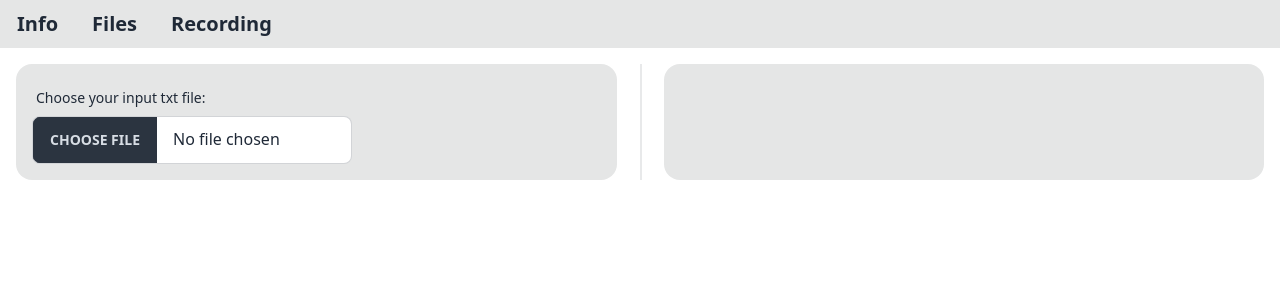
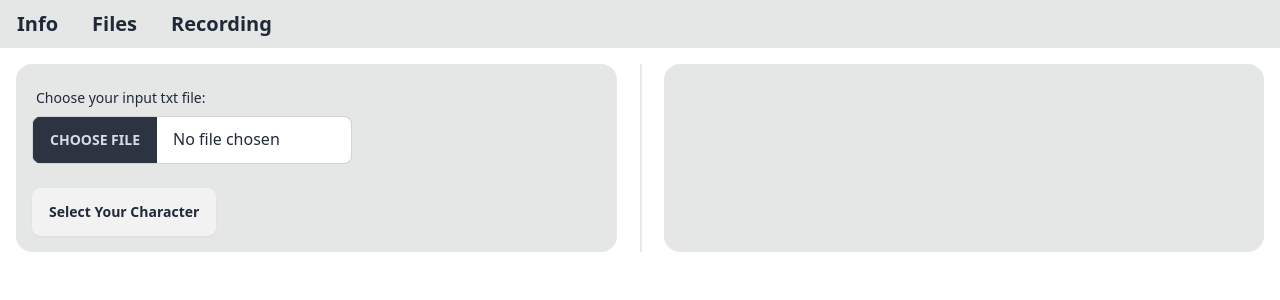
Before and after one commit to jones-erin-650/Movelist-Recorder, a React (Vite) app in the folder electron-vite/: page /files in a window 1280 px wide. Shown: the top 300 px of the page. Built offline with nearby package versions, Linux system fonts and the light colour scheme.

Commit message:
made some dropdown components

```diff
--- /dev/null
+++ b/electron-vite/src/View/Components/Inputs/BasicDropdown.tsx
@@ -0,0 +1,27 @@
+import React from 'react'
+
+// gets passed in an array of characters and renders them in a selectable list so it's scaleable with other games
+const BasicDropdown = ({characters}: {characters: string[]}) => {
+  return (
+    <>
+      <div className="dropdown dropdown-bottom">
+        <div tabIndex={0} role="button" className="btn ">Select Your Character</div>
+          <div className="max-h-screen overflow-y-auto">
+            <ul tabIndex={0} className="dropdown-content z-[1] menu p-2 shadow bg-base-100 rounded-box w-96 max-h-96 overflow-y">
+              {characters.map((character, index) =>
+                <li key={index}>
+                  <a>
+                    {character}
+                  </a>
+                </li>
+              )}
+
+            </ul>
+          </div>
+      </div>
+
+    </>
+  )
+}
+
+export default BasicDropdown
--- /dev/null
+++ b/electron-vite/src/View/Components/Inputs/TekkenDropdown.tsx
@@ -0,0 +1,51 @@
+import React from 'react'
+import BasicDropdown from './BasicDropdown'
+
+const TekkenDropdown = () => {
+
+  // there's probably a better way to do this considering we already have a whole json file with all the characters' names
+  const tekkenCharacters = [
+    'Alisa',
+    'Asuka',
+    'Azucena',
+    'Bryan',
+    'Claudio',
+    'Devil Jin',
+    'Dragunov',
+    'Eddy',
+    'Feng',
+    'Hwoarang',
+    'Jack-8',
+    'Jin',
+    'Jun',
+    'Kazuya',
+    'Kuma',
+    'Lars',
+    'Law',
+    'Lee',
+    'Leo',
+    'Leroy',
+    'Lidia',
+    'Nina',
+    'Panda',
+    'Paul',
+    'Raven',
+    'Reina',
+    'Shaheen',
+    'Steve',
+    'Victor',
+    'Xiaoyu',
+    'Yoshimitsu',
+    'Zafina'
+
+  ]
+
+
+  return (
+    <BasicDropdown
+      characters={tekkenCharacters}
+    />
+  )
+}
+
+export default TekkenDropdown
--- a/electron-vite/src/View/Pages/Files.tsx
+++ b/electron-vite/src/View/Pages/Files.tsx
@@ -1,4 +1,5 @@
-import FileInput from "../Components/Files/FileInput"
+import FileInput from "../Components/Inputs/FileInput"
+import TekkenDropdown from "../Components/Inputs/TekkenDropdown"
 
 const Files = () => {
   return (
@@ -9,12 +10,17 @@ const Files = () => {
           <div className="h-auto w-1/2 card bg-base-300 rounded-box place-items-left p-4">
 
             <FileInput
-                label='Choose your input txt file:'
-              />
+              label='Choose your input txt file:'
+            />
+
+            <br />
+
+            <TekkenDropdown />
 
           </div>
           <div className="divider divider-horizontal"></div>
           <div className="grid h-auto w-1/2 card bg-base-300 rounded-box place-items-center"></div>
+
         </div>
 
 
```
Also changed, not shown: electron-vite/src/View/Components/Inputs/FileInput.tsx (renamed from electron-vite/src/View/Components/Files/FileInput.tsx).
